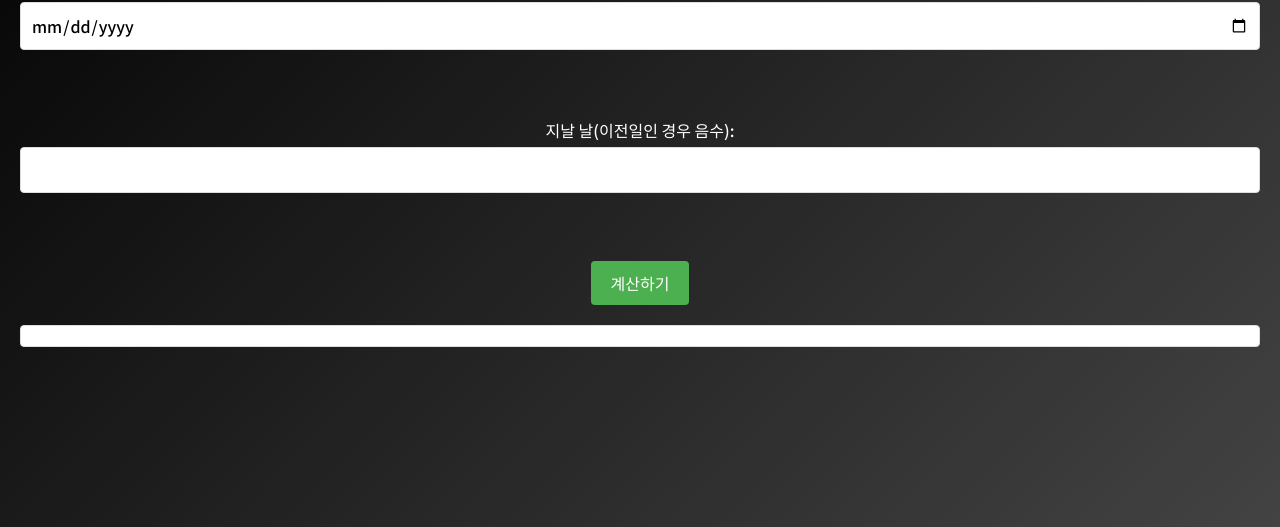
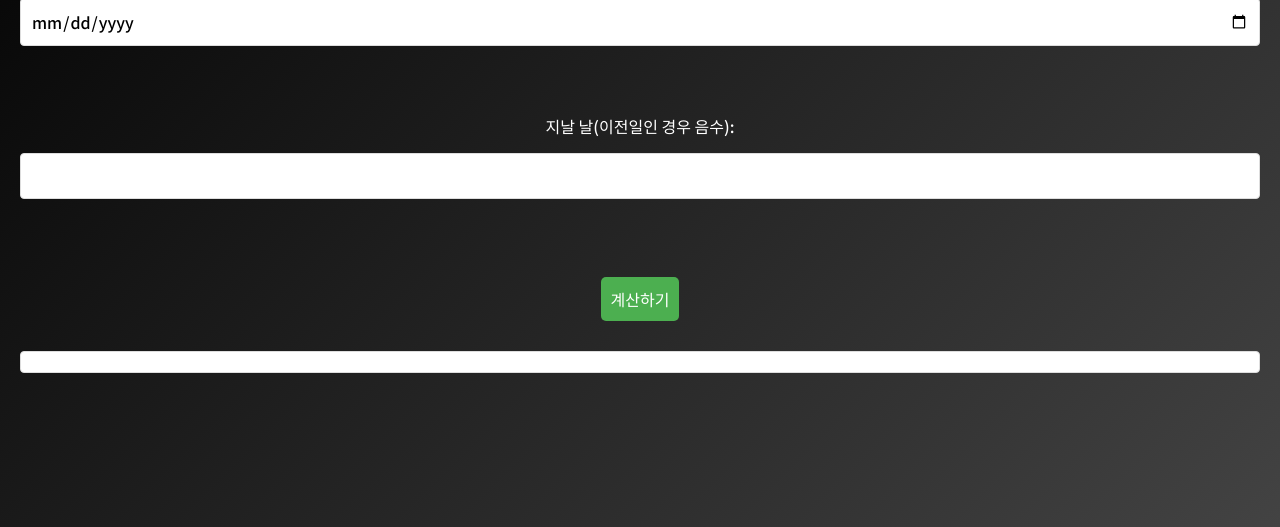
Before and after one commit to David-J-Hwang/day-calculator, a website: page public/days.html in a window 1280 px wide. Shown: the part 273-800 px from the top of the page. Drawn offline with Linux system fonts and the light colour scheme.

Commit message:
Add minor style changes of /days and /dday

```diff
--- a/public/css/days.css
+++ b/public/css/days.css
@@ -1,4 +1,4 @@
-/* Base Styles */
+Base Styles
 * {
   box-sizing: border-box;
   margin: 0;
@@ -80,3 +80,77 @@ button:hover {
 p {
   color: black;
 }
+
+
+/* New Styles */
+
+
+/* Global Styles */
+* {
+  box-sizing: border-box;
+  margin: 0;
+  padding: 0;
+  font-family: 'Noto Sans KR', sans-serif;
+}
+
+body {
+  background: linear-gradient(135deg, #000000, #434343);
+  /* Dark gradient background */
+  color: #ffffff;
+  /* White text for contrast */
+  display: flex;
+  flex-direction: column;
+  align-items: center;
+  justify-content: center;
+  height: 100vh;
+  text-align: center;
+}
+
+h1 {
+  margin-bottom: 20px;
+  font-size: 2.5em;
+}
+
+input,
+button {
+  padding: 10px;
+  margin: 10px 0;
+  border: none;
+  border-radius: 5px;
+  font-size: 1em;
+}
+
+input {
+  width: 200px;
+}
+
+button {
+  background-color: #4caf50;
+  /* Green button for action */
+  color: white;
+  cursor: pointer;
+  transition: background-color 0.3s;
+}
+
+button:hover {
+  background-color: #45a049;
+}
+
+.result {
+  margin-top: 20px;
+  font-size: 1.2em;
+  font-weight: bold;
+}
+
+/* Responsive Design */
+@media (max-width: 600px) {
+  h1 {
+    font-size: 2em;
+  }
+
+  input,
+  button {
+    width: 80%;
+    font-size: 0.9em;
+  }
+}
--- a/public/css/dday.css
+++ b/public/css/dday.css
@@ -1,7 +1,68 @@
-/* Base Styles */
+/* Global Styles */
 * {
   box-sizing: border-box;
   margin: 0;
   padding: 0;
   font-family: 'Noto Sans KR', sans-serif;
 }
+
+body {
+  background: linear-gradient(135deg, #000000, #434343);  /* Dark background for a modern look */
+  color: #ffffff;
+  /* White text for contrast */
+  display: flex;
+  flex-direction: column;
+  align-items: center;
+  justify-content: center;
+  height: 100vh;
+  text-align: center;
+}
+
+h1 {
+  margin-bottom: 20px;
+  font-size: 2.5em;
+}
+
+input,
+button {
+  padding: 10px;
+  margin: 10px 0;
+  border: none;
+  border-radius: 5px;
+  font-size: 1em;
+}
+
+input {
+  width: 200px;
+}
+
+button {
+  background-color: #4caf50;
+  /* Green button for action */
+  color: white;
+  cursor: pointer;
+  transition: background-color 0.3s;
+}
+
+button:hover {
+  background-color: #45a049;
+}
+
+.result {
+  margin-top: 20px;
+  font-size: 1.2em;
+  font-weight: bold;
+}
+
+/* Responsive Design */
+@media (max-width: 600px) {
+  h1 {
+    font-size: 2em;
+  }
+
+  input,
+  button {
+    width: 80%;
+    font-size: 0.9em;
+  }
+}
```
